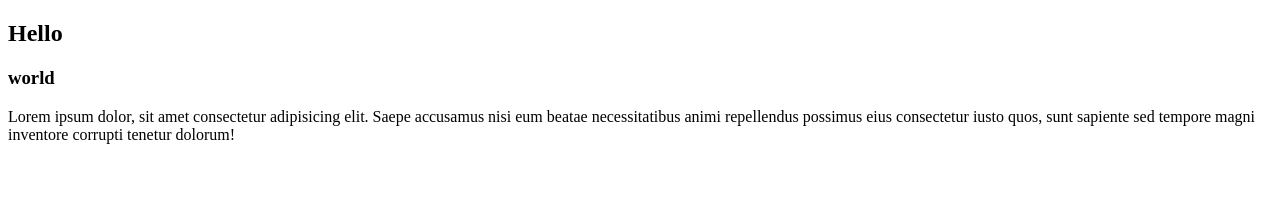
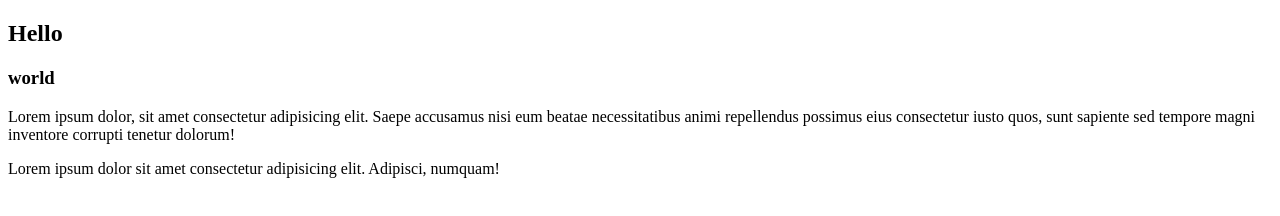
Before and after one commit to Junaedsharif007/test-01, a plain HTML site: page index.html in a window 1280 px wide. Drawn offline with Linux system fonts and the light colour scheme.

Commit message:
paragraph added

```diff
--- a/index.html
+++ b/index.html
@@ -10,5 +10,6 @@
     <h2>Hello</h2>
     <h3>world</h3>
     <p>Lorem ipsum dolor, sit amet consectetur adipisicing elit. Saepe accusamus nisi eum beatae necessitatibus animi repellendus possimus eius consectetur iusto quos, sunt sapiente sed tempore magni inventore corrupti tenetur dolorum!</p>
+    <p>Lorem ipsum dolor sit amet consectetur adipisicing elit. Adipisci, numquam!</p>
 </body>
 </html>
```
